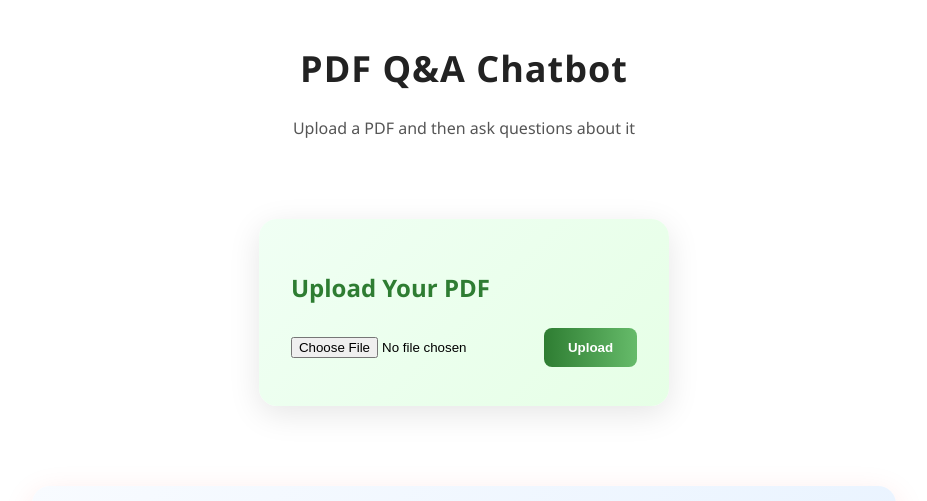
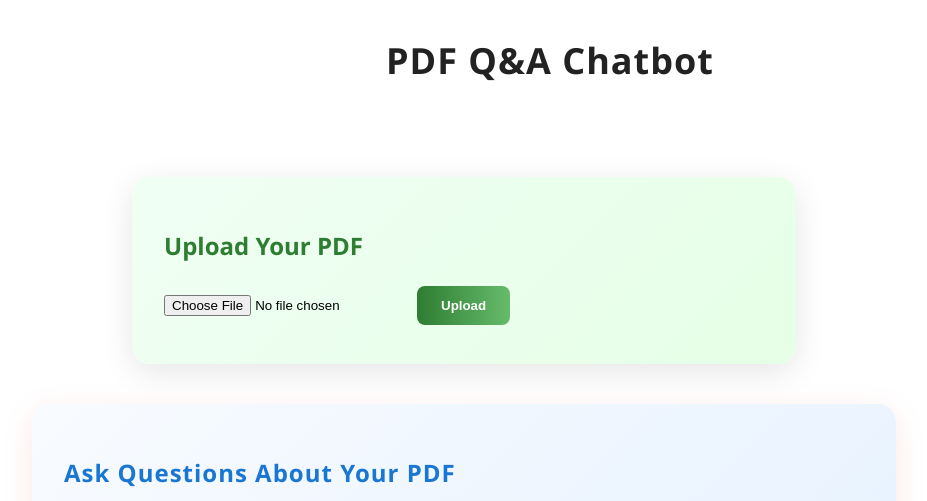
Before and after one commit to Vamshi17c/PDF_chatBot, a React (Create React App) app in the folder client/: page / in a window 1280 px wide. Shown: the top 501 px of the page, without its empty margins (176-1103 px from the left). Built offline with nearby package versions, Linux system fonts and the light colour scheme; no server answers.

Commit message:
Update App.js

```diff
--- a/client/src/App.js
+++ b/client/src/App.js
@@ -5,41 +5,27 @@ import './App.css';
 
 function App() {
   return (
-    <div style={{
-      fontFamily: 'Segoe UI, Arial, sans-serif',
-      padding: 20,
-    }}>
-      {/* Header */}
+    <div>
       <div style={{
-        textAlign: 'center',
-        marginBottom: 40,
+        padding: 12,
+        marginLeft: 550,
+        fontFamily: 'Segoe UI, Arial, sans-serif',
       }}>
         <h1 style={{
           fontSize: 36,
           fontWeight: 800,
           color: '#222',
           letterSpacing: 1,
-        }}>
-          PDF Q&A Chatbot
-        </h1>
-        <p style={{ color: '#555', marginTop: 8 }}>
-          Upload a PDF and then ask questions about it
-        </p>
+          marginBottom: 40,
+          textAlign: 'left',
+        }}>PDF Q&A Chatbot</h1>
       </div>
 
       {/* Upload Section */}
-      <div style={{
-        display: 'flex',
-        justifyContent: 'center',
-        marginBottom: 40,
-      }}>
-        <Upload />
-      </div>
+      <Upload />
 
       {/* Chat Section */}
-      <div>
-        <Chat />
-      </div>
+      <Chat />
     </div>
   );
 }
```
